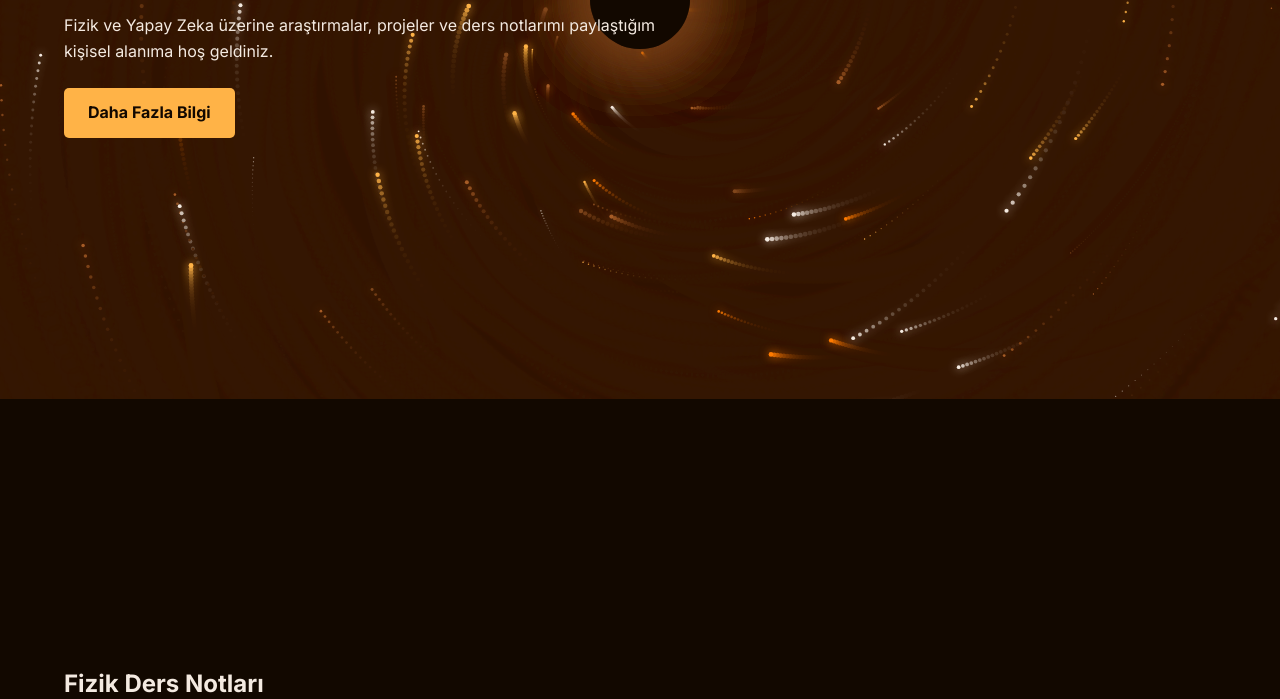
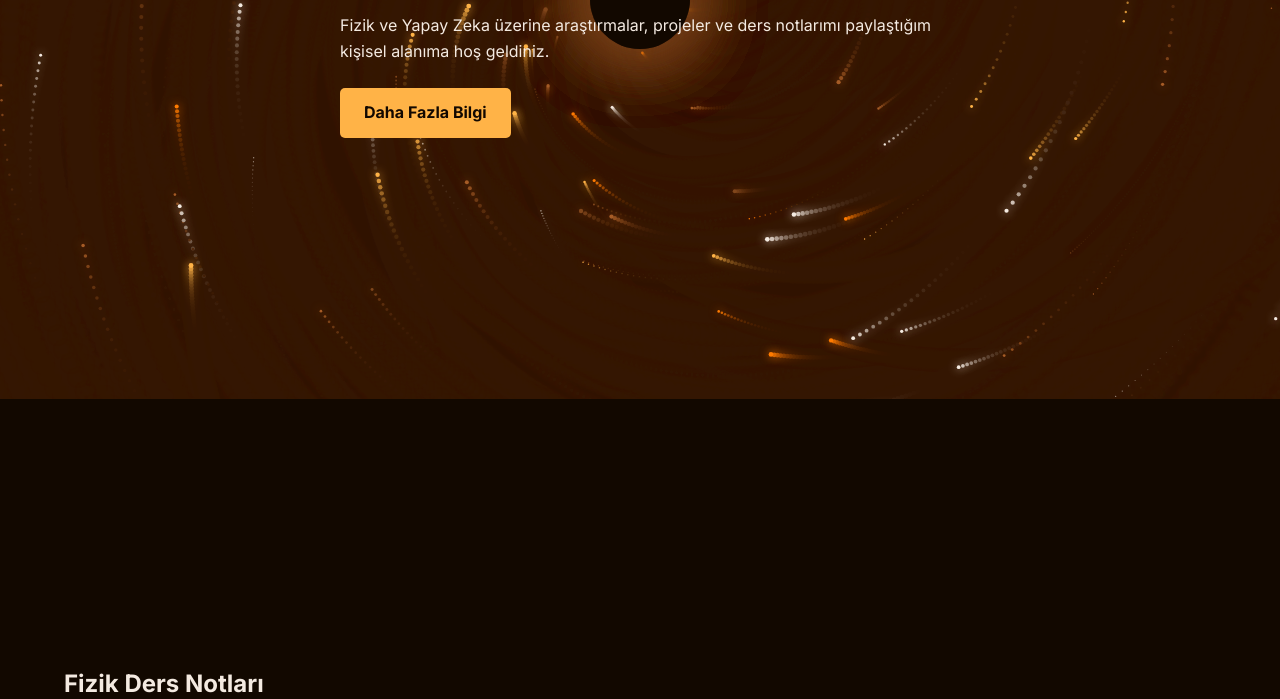
Before and after one commit to rmgenccan/rmgenccan, a plain HTML site: page index.html in a window 1280 px wide. Shown: the part 401-1100 px from the top of the page. Drawn offline with nearby package versions, Linux system fonts and the light colour scheme.

Commit message:
Update index.html

```diff
--- a/index.html
+++ b/index.html
@@ -11,7 +11,6 @@
     <link href="https://fonts.googleapis.com/css2?family=Inter:wght@300;400;600;700&display=swap" rel="stylesheet">
 
     <!-- MathJax: Matematiksel Denklemleri Göstermek İçin -->
-    <script src="https://polyfill.io/v3/polyfill.min.js?features=es6"></script>
     <script id="MathJax-script" async src="https://cdn.jsdelivr.net/npm/mathjax@3/es5/tex-mml-chtml.js"></script>
 </head>
 <body>
@@ -42,7 +41,7 @@
 
     <!-- Ana Sayfa (Home) Bölümü -->
     <section id="home" class="section reveal">
-        <div class="hero-content">
+        <div class="container hero-content">
             <h1>Merhaba, ben [Adın]</h1>
             <p>Fizik ve Yapay Zeka üzerine araştırmalar, projeler ve ders notlarımı paylaştığım kişisel alanıma hoş geldiniz.</p>
             <a href="#hakkimda" class="btn">Daha Fazla Bilgi</a>
```
